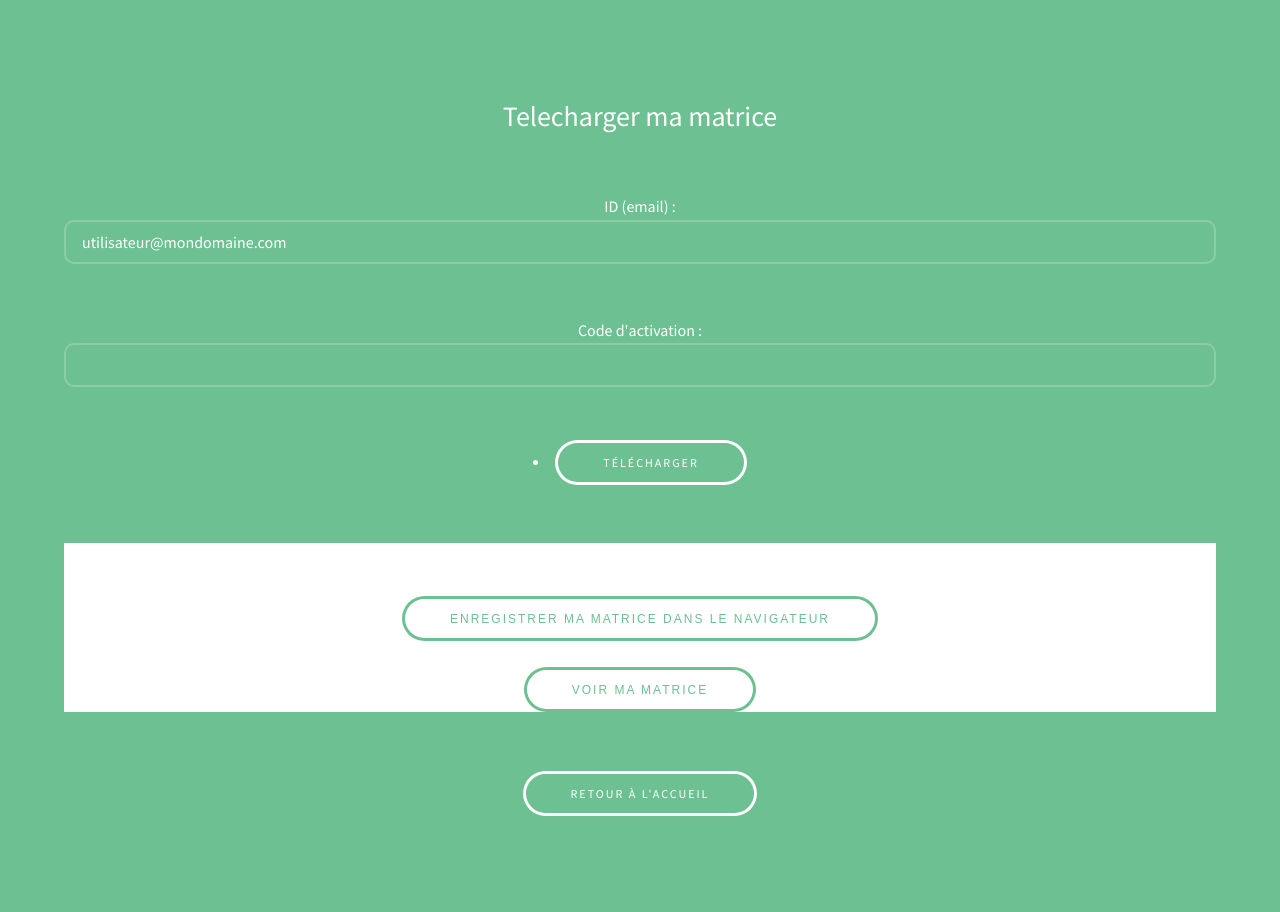
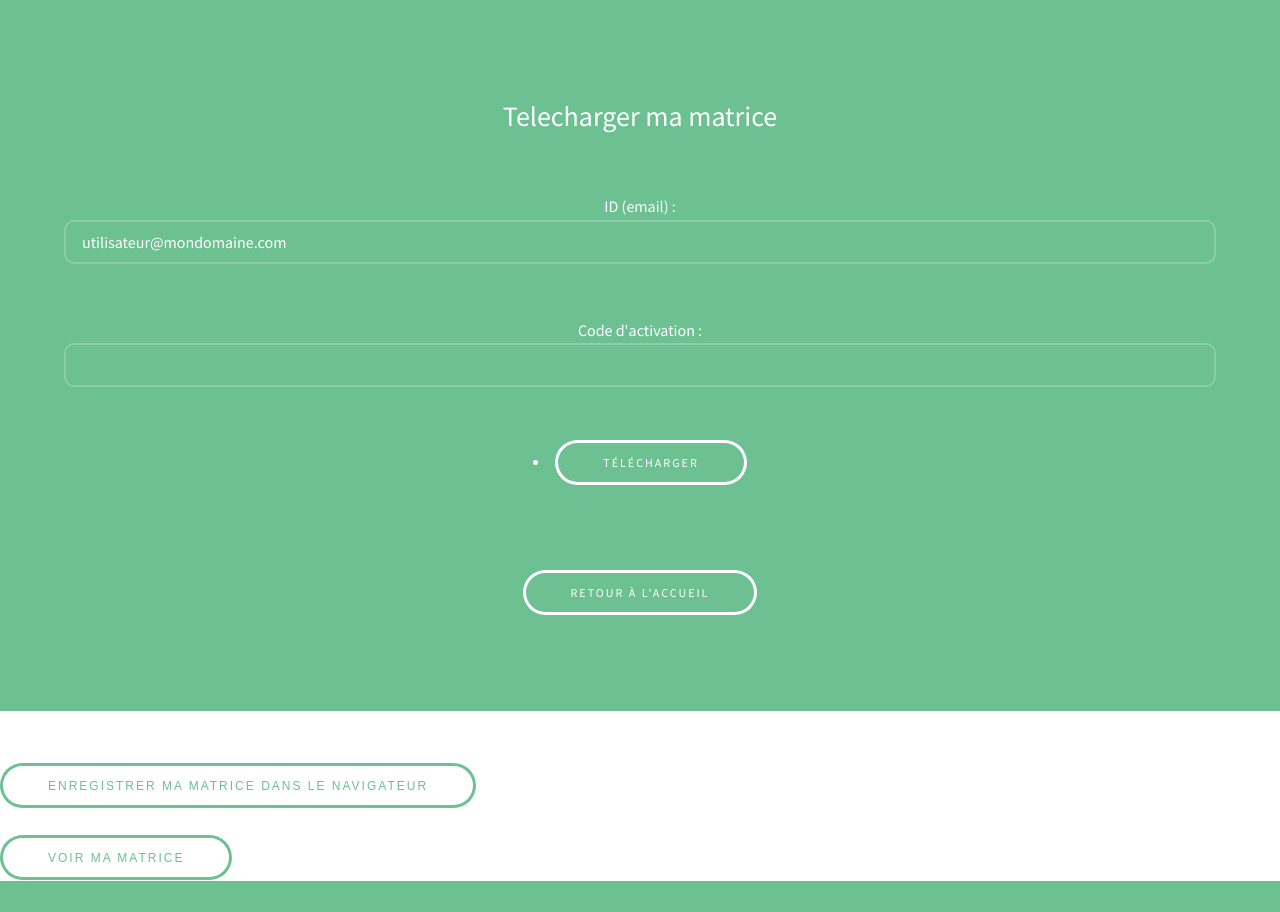
Before and after one commit to jojoke/NTM, a PHP site: page /matrix.php in a window 1280 px wide. Shown: the part 429-1341 px from the top of the page. After the commit the page ends 1310 px from the top, so only its background shows below. Run offline with PHP 8.4, Linux system fonts and the light colour scheme; data that the repository does not hold is empty.

Commit message:
Revert "graphique matrix"
This reverts commit ce6fc4e6512b5900afd6f970d343d06458a3acd0.

	modifié :         matrix.php

```diff
--- a/matrix.php
+++ b/matrix.php
@@ -36,7 +36,12 @@
 			Code d'activation : <input type="text" name="code" size="30" maxlength="30" /><br /><br />
             <li><input type="submit" class="button alt" value="Télécharger"/></li><br>
         </form>
-		 <p style="background-color:white; color: #9a9a9a"><?php
+
+
+        <br>
+        <a href="index.php" class="button alt">Retour à l'accueil</a>
+       </footer>
+        <?php
 
                 if(isset($_POST['mail']) && isset($_POST['code']))
 				{
@@ -67,11 +72,6 @@
 	<button onclick="alert(localStorage.getItem(\'INSACVL3:'.$mail.'\'))">Voir ma matrice</button> ';
 
         ?>
-        </p>
-        <br>
-        <a href="index.php" class="button alt">Retour à l'accueil</a>
-       </footer>
-
 
 
 </body>
```
